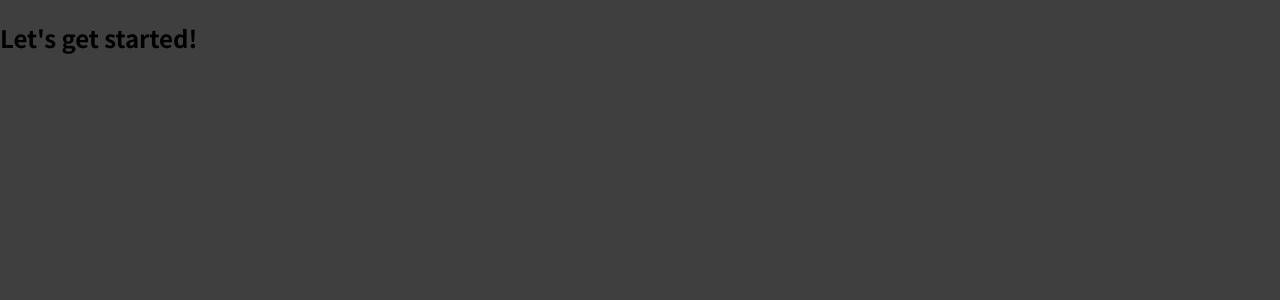
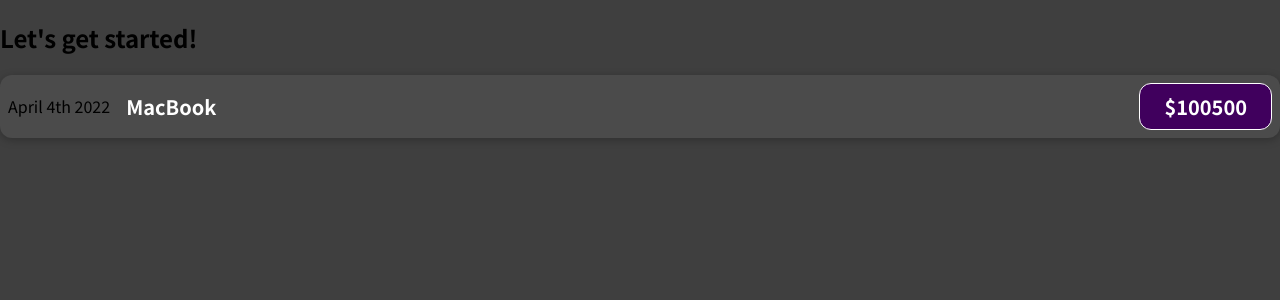
Before and after one commit to harumamburu/expense-trackr, a JavaScript app: page / in a window 1280 px wide. Shown: the top 300 px of the page. Built offline with nearby package versions, Linux system fonts and the light colour scheme.

Commit message:
Add ExpenseItem component

```diff
--- a/src/App.js
+++ b/src/App.js
@@ -1,7 +1,10 @@
+import ExpenseItem from "./components/ExpenseItem";
+
 function App() {
   return (
     <div>
       <h2>Let's get started!</h2>
+      <ExpenseItem />
     </div>
   );
 }
--- /dev/null
+++ b/src/components/ExpenseItem.css
@@ -0,0 +1,56 @@
+.expense-item {
+  display: flex;
+  justify-content: space-between;
+  align-items: center;
+  box-shadow: 0 2px 8px rgba(0, 0, 0, 0.25);
+  padding: 0.5rem;
+  margin: 1rem 0;
+  border-radius: 12px;
+  background-color: #4b4b4b;
+}
+
+.expense-item__description {
+  display: flex;
+  flex-direction: column;
+  gap: 1rem;
+  align-items: flex-end;
+  flex-flow: column-reverse;
+  justify-content: flex-start;
+  flex: 1;
+}
+
+.expense-item h2 {
+  color: #3a3a3a;
+  font-size: 1rem;
+  flex: 1;
+  margin: 0 1rem;
+  color: white;
+}
+
+.expense-item__price {
+  font-size: 1rem;
+  font-weight: bold;
+  color: white;
+  background-color: #40005d;
+  border: 1px solid white;
+  padding: 0.5rem;
+  border-radius: 12px;
+}
+
+@media (min-width: 580px) {
+  .expense-item__description {
+    flex-direction: row;
+    align-items: center;
+    justify-content: flex-start;
+    flex: 1;
+  }
+
+  .expense-item__description h2 {
+    font-size: 1.25rem;
+  }
+
+  .expense-item__price {
+    font-size: 1.25rem;
+    padding: 0.5rem 1.5rem;
+  }
+}
--- /dev/null
+++ b/src/components/ExpenseItem.js
@@ -0,0 +1,13 @@
+import './ExpenseItem.css'
+
+export default function ExpenseItem() {
+  return (
+    <div className='expense-item'>
+      <div>April 4th 2022</div>
+      <div className='expense-item__description'>
+        <h2>MacBook</h2>
+        <div className='expense-item__price'>$100500</div>
+      </div>
+    </div>
+  );
+}
```
Also changed, not shown: 1 other file (tests, documents, lock files or other folders).
